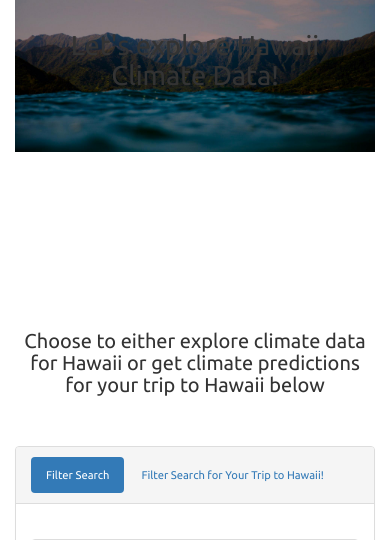
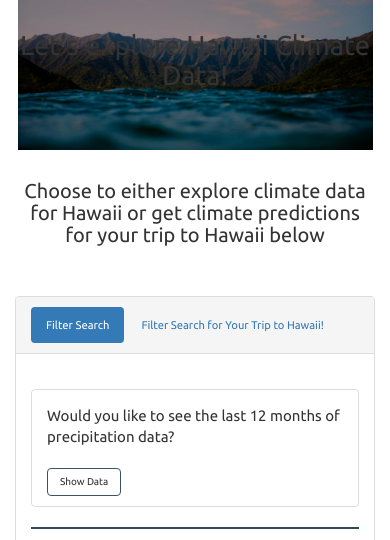
Before and after one commit to maivey/hawaii-climate-heroku, a Flask app: page / in a window 390 px wide. Shown: the part 62-602 px from the top of the page. Run offline with Flask 2, Linux system fonts and the light colour scheme; some libraries are stand-ins or nearby versions.

Commit message:
Update responsive display for Heroku

```diff
--- a/hawaii_app/static/css/style.css
+++ b/hawaii_app/static/css/style.css
@@ -532,8 +532,9 @@ margin-top:10px
 @media only screen and (min-device-width : 375px) and (max-device-width : 667px) {
   .hero {
     position: relative;
-    height:100%;
-    width:100%;
+    height:150px;
+    /* height:100%; */
+    /* width:100%; */
     /* height: 300px; */
     /* height: 200px; */
     /*height: 50%;*/
@@ -557,7 +558,7 @@ margin-top:10px
   }
 
   #myHeader {
-    height: 300px;
+    height: 150px;
     /* height:200px; */
   }
   .filter button {
@@ -657,7 +658,7 @@ margin-top:10px
   .hero {
     position: relative;
     /* height: 300px; */
-    height: 200px;
+    height: 150px;
     /*height: 50%;*/
     padding: 20px;
     margin: 0;
@@ -679,7 +680,7 @@ margin-top:10px
   }
 
   #myHeader {
-    height: 300px;
+    height: 150px;
     /* height:200px; */
   }
   .filter button {
--- a/hawaii_app/templates/index.html
+++ b/hawaii_app/templates/index.html
@@ -94,7 +94,7 @@
         </div>
       </div>
     </nav>
-    <div id= "myHeader" class="container container-fluid">
+    <div id= "myHeader">
       <div class="hero text-center">
 
         <h1>Let's explore Hawaii Climate Data!</h1>
```
